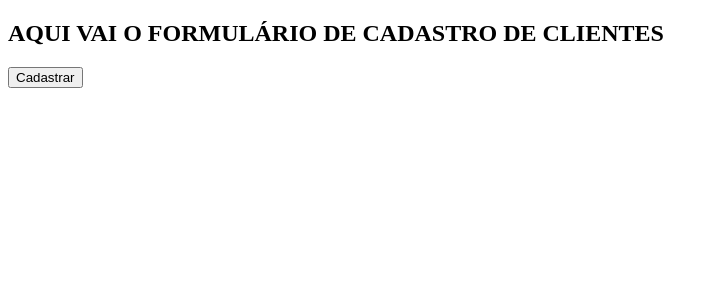
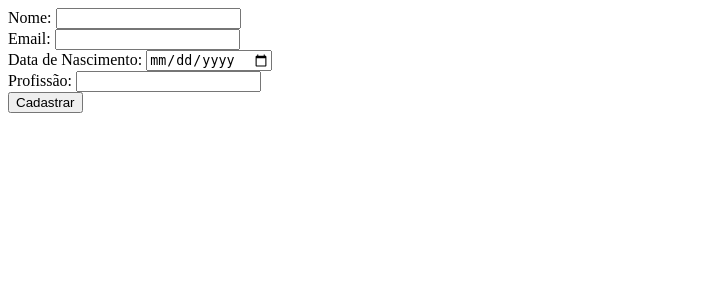
Before and after one commit to treinaweb/treinaweb-flask-templates, a Flask app: page /cadastrar_cliente in a window 1280 px wide. Shown: the top 300 px of the page, without its empty margins (0-718 px from the left). Run offline with Flask 2, Linux system fonts and the light colour scheme.

Commit message:
02.02_Exibindo_Variaveis_Objetos

```diff
--- a/app/templates/clientes/cadastrar_cliente.html
+++ b/app/templates/clientes/cadastrar_cliente.html
@@ -10,7 +10,25 @@
 <main>
 
 <form method="post">
-    <h2>AQUI VAI O FORMULÁRIO DE CADASTRO DE CLIENTES</h2>
+    {{form_template.csrf_token}}
+
+    <div>
+        <label>Nome: </label>
+        {{form_template.nome}}
+    </div>
+    <div>
+        <label>Email: </label>
+        {{form_template.email}}
+    </div>
+    <div>
+        <label>Data de Nascimento: </label>
+        {{form_template.data_nascimento}}
+    </div>
+    <div>
+        <label>Profissão: </label>
+        {{form_template.profissao}}
+    </div>
+
 
     <button class="btn btn-primary" type="submit">Cadastrar</button>
 
--- a/app/views/cliente_view.py
+++ b/app/views/cliente_view.py
@@ -23,9 +23,9 @@ def cadastrar_cliente():
         except:
             print("Cliente não cadastrado")
 
-    return render_template('clientes/cadastrar_cliente.html')
+    return render_template('clientes/cadastrar_cliente.html', form_template=form)
 
 @app.route("/listar_clientes", methods=["GET"])
 def listar_clientes():
     clientes = cliente_service.listar_clientes()
-    return render_template('clientes/lista_clientes.html')
+    return render_template('clientes/lista_clientes.html', clientes_template=clientes)
```
Also changed, not shown: app/templates/clientes/lista_clientes.html (+10 -2 lines).
